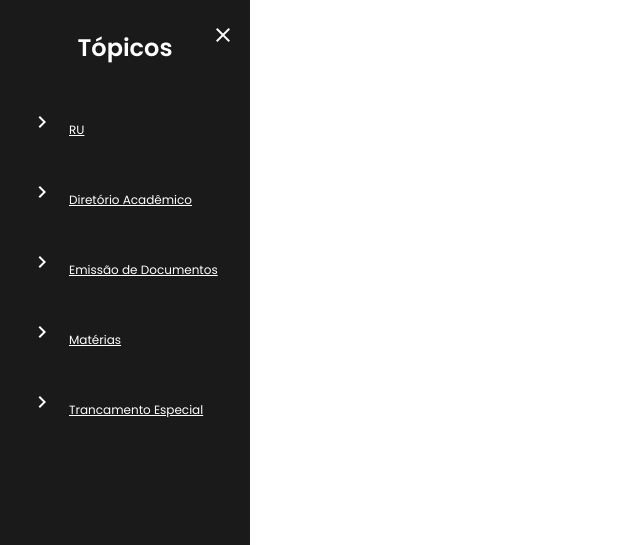
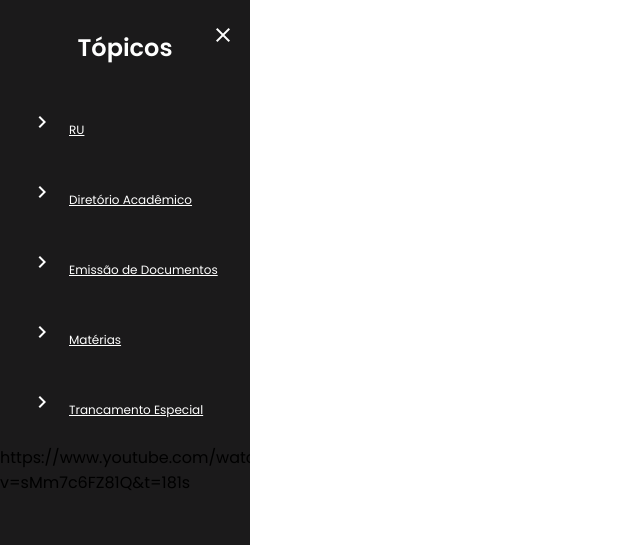
Before and after one commit to rnlobao/chatgpt-ufop, a plain HTML site: page TelaInicial.html in a window 1280 px wide. Shown: the top 545 px of the page, 0-640 px from the left. Drawn offline with Linux system fonts and the light colour scheme.

Commit message:
video no ytb

```diff
--- a/TelaInicial.html
+++ b/TelaInicial.html
@@ -25,6 +25,8 @@
             <div class="item"><a href=""><i class="material-icons">chevron_right</i>Emissão de Documentos</a></div>
             <div class="item"><a href=""><i class="material-icons">chevron_right</i>Matérias</a></div>
             <div class="item"><a href=""><i class="material-icons">chevron_right</i>Trancamento Especial</a></div>
+
+            https://www.youtube.com/watch?v=sMm7c6FZ81Q&t=181s
         </div>
 
     </div>
```
